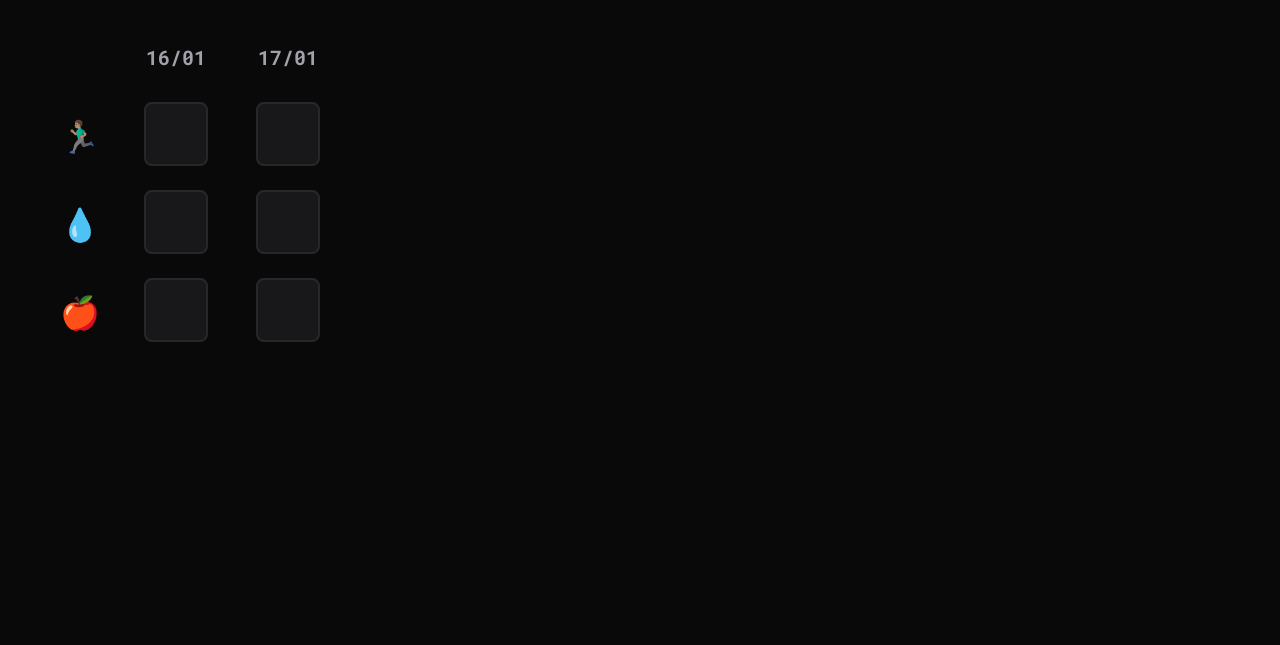
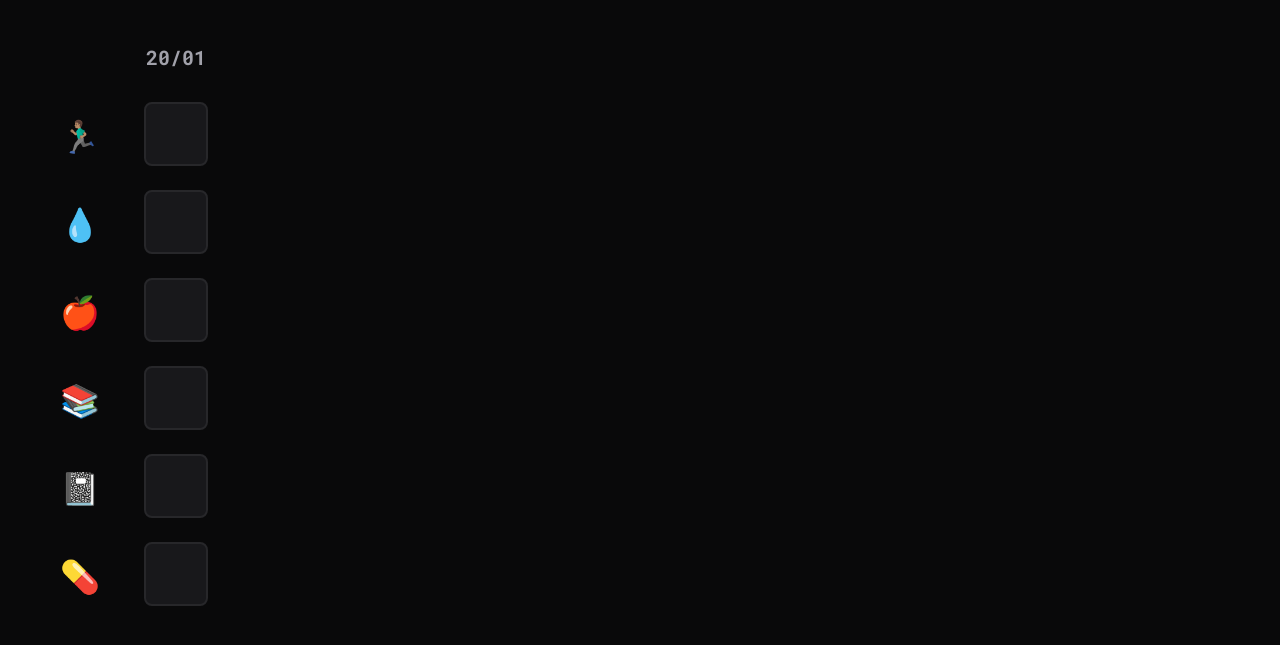
Before and after one commit to guedesert/habits, a plain HTML site: page index.html in a window 1280 px wide. Both pictures are taken after a click on the button "Registrar o meu dia". Shown: the part 135-780 px from the top of the page. Drawn offline with Linux system fonts and the light colour scheme.

Commit message:
Atualizado 20 de jan. de 2023 às 10:16

````diff
--- /dev/null
+++ b/NLWSetup.js
@@ -0,0 +1,255 @@
+/**
+ * @classdesc This class will be used in NLW #11 Setup and will help students
+ * to create the event's project by simplifying several JS concepts.
+ */
+var NLWSetup = class NLWSetup {
+  /**
+   * Object that contains the data composed by
+   *
+   * **key**: The habit name as the `data-name` of the `.habit` container
+   * **value**: `Array` of days to be checked as done
+   * **day**: Each day must be like the format `MM-DD` _MM: month, DD: day_
+   *
+   *
+   * ```js
+   *  { run: ['01-01', '01-02', '01-06'] }
+   * ```
+   * @private
+   */
+  data = {}
+
+  /**
+   * Array of habits
+   * camelCase: `run, eatFood`
+   * @private
+   */
+  habits = []
+
+  /**
+   * `new Set()` of days to build the display of habits by days
+   * @private
+   */
+  days = new Set()
+
+  /**
+   * You must build the `HTML` structure like this
+   *
+   * ```html
+   * <form>
+   *   <div class="habits">
+   *     <div class="habit" data-name="run">🏃🏽‍♂️</div>
+   *     <div class="habit" data-name="water">💧</div>
+   *     <div class="habit" data-name="food">🍎</div>
+   *   </div>
+   *
+   *   <div class="days"></div>
+   * </form>
+   * ```
+   *
+   * Example of usage
+   *
+   * ```js
+   * const form = document.querySelector('form')
+   * const nlwSetup = new NLWSetup(form)
+   * ```
+   *
+   * @param {HTMLFormElement} form
+   *
+   */
+  constructor(form) {
+    this.form = form
+    this.daysContainer = this.form.querySelector(".days")
+    this.form.addEventListener("change", () => this.#update())
+    this.createHabits()
+    this.load()
+  }
+
+  /**
+   * It will load the internal [data](#data) and [render the layout](#renderLayout)
+   *
+   */
+  load() {
+    const hasData = Object.keys(this.data).length > 0
+    if (!hasData) return
+
+    this.#registerDays()
+    this.renderLayout()
+  }
+
+  #registerDays() {
+    Object.keys(this.data).forEach((key) => {
+      this.data[key].forEach((date) => {
+        this.days.add(date)
+      })
+    })
+  }
+
+  /**
+   * Will render the layout by checking the registered days of the habits data
+   * Each day that was included in the habits data, will be checked in the input layout
+   *
+   * The `<div class="days"></div>` container will be filled with html,
+   * repeating the .day container for every day registered
+   *
+   * example
+   ```html
+    <div class="day">
+        <div>01/01</div>
+        <input type="checkbox" name="run" value="01/01"/>
+        <input type="checkbox" name="water" value="01/01"/>
+        <input type="checkbox" name="food" value="01/01"/>
+    </div>
+   ```
+   *
+   */
+  renderLayout() {
+    this.daysContainer.innerHTML = ""
+    for (let date of this.#getSortedDays()) {
+      const [month, day] = date.split("-")
+      this.#createDayElement(day + "/" + month)
+    }
+  }
+
+  createHabits() {
+    this.form
+      .querySelectorAll(".habit")
+      .forEach((habit) => this.#addHabit(habit.dataset.name))
+  }
+
+  /**
+   * @param {string} habit
+   * camelCase: `run, eatFood`
+   * @return {NLWHabits} this
+   */
+  #addHabit(habit) {
+    this.habits = [...this.habits, habit]
+    return this
+  }
+
+  /**
+   * @param {string} date `DD/MM`
+   * - `DD` day with 2 digits (01-31)
+   * - `MM` month with 2 digits (01-12)
+
+   * @return {string} `MM-DD`
+   */
+  #getFormattedDate(date) {
+    const [day, month] = date.split("/")
+    return month + "-" + day
+  }
+
+  /**
+   * Get form input values by input name,
+   * and format an object:
+   * - ` { inputName: ["value1", "valueN", ...]} `
+   *
+   * Add the object to this.data
+   */
+  #update() {
+    const formData = new FormData(this.form)
+    const prepareData = {}
+    for (let habit of this.habits) {
+      prepareData[habit] = formData.getAll(habit)
+    }
+
+    this.setData(prepareData)
+  }
+
+  /**
+   * The data to build the habits table
+   *
+   * Example of usage
+   *
+   * ```js
+   * const data = {
+   *   run: ['01-01', '01-02', '01-06'],
+   *   water: ['01-04', '01-05'],
+   *   food: ['01-01', '01-03'],
+   * }
+   *
+   * nlwSetup.setData(data)
+   * ```
+   *
+   * @param {object} data Object that contains the data composed by
+   *
+   * - key: The habit name as the `data-name` of the `.habit` container
+   * - value: `Array` of days to be checked as done
+   *
+   * _Each day must be like the format `MM-DD`
+   * where `MM`: is the month and `DD`: is the day_
+   *
+   * ```js
+   *  { run: ['01-01', '01-02', '01-06'] }
+   * ```
+   */
+  setData(data) {
+    if (!data) {
+      throw "Object data is needed { habitName: [...days: string]"
+    }
+    this.data = data
+  }
+
+  #getSortedDays() {
+    return [...this.days].sort()
+  }
+
+  /**
+   * Check if day already exists in the set of days
+   *
+   * example of usage
+   * ```js
+   * nlwSetup.dayExists('31/12') // true or false
+   * ```
+   *
+   * @param {string} date `DD/MM`
+   * - `DD` day with 2 digits (01-31)
+   * - `MM` month with 2 digits (01-12)
+   *
+   * @return {boolean}
+   */
+  dayExists(date) {
+    const formattedDate = this.#getFormattedDate(date)
+    return [...this.days].includes(formattedDate)
+  }
+  /**
+   * Add a day to registered days and render the layout after that
+   *
+   * example of usage
+   * ```
+   * nlwSetup.addDay('31/12')
+   * ```
+   * @param {string} date `DD/MM`
+   * - `DD` day with 2 digits (01-31)
+   * - `MM` month with 2 digits (01-12)
+   */
+  addDay(date) {
+    if (!date || !date?.includes("/")) return
+    if (this.dayExists(date)) return
+    this.days.add(this.#getFormattedDate(date))
+    this.renderLayout()
+  }
+
+  /**
+   * @param {string} date `DD/MM`
+   * - `DD` day with 2 digits (01-31)
+   * - `MM` month with 2 digits (01-12)
+   */
+  #createDayElement(date) {
+    const divDay = document.createElement("div")
+    divDay.setAttribute("class", "day")
+    divDay.innerHTML = `<div>${date}</div>` + this.createCheckboxes(date)
+    this.daysContainer.append(divDay)
+  }
+
+  createCheckboxes(date) {
+    const formattedDate = this.#getFormattedDate(date)
+    let checkboxes = ""
+    for (let habit of this.habits) {
+      checkboxes += `<input
+        type="checkbox" name="${habit}" value="${formattedDate}"
+        ${this.data[habit]?.includes(formattedDate) && "checked"}/>`
+    }
+
+    return checkboxes
+  }
+}
--- a/index.html
+++ b/index.html
@@ -17,33 +17,26 @@
       <img src="./assets/logo.svg" alt="Logomarca do aplicativo Habits" />
       <button>
         <img src="./assets/mais.svg" alt="Ícone sinal de mais roxo" />
-        Registrar o meu dia
+        <div>
+          Registrar o meu dia
+        </div>
       </button>
     </header>
     <!--Formulário para preenchimento dos hábitos-->
-    <form id="form-habitos">
+    <form id="form-habits">
       <!--Caixa com a listagem dos hábitos representados por emojis-->
-      <div class="habitos">
-        <div class="habito">🏃🏽‍♂️</div>
-        <div class="habito">💧</div>
-        <div class="habito">🍎</div>
+      <div class="habits">
+        <div class="habit" data-name="exercises">🏃🏽‍♂️</div>
+        <div class="habit" data-name="water">💧</div>
+        <div class="habit" data-name="healthy-food">🍎</div>
+        <div class="habit" data-name="reading">📚</div>
+        <div class="habit" data-name="journal">📓</div>
+        <div class="habit" data-name="medicines">💊</div>
       </div>
       <!--Caixa com os dias onde serão registrados os hábitos contidos na caixa anterior-->
-      <div class="dias">
-        <!--Caixa com apenas 1 dia-->
-        <div class="dia">
-          <div>16/01</div>
-          <input type="checkbox" name="exercicio" />
-          <input type="checkbox" name="agua" />
-          <input type="checkbox" name="alimentacao" />
-        </div>
-        <div class="dia">
-          <div>17/01</div>
-          <input type="checkbox" name="exercicio" />
-          <input type="checkbox" name="agua" />
-          <input type="checkbox" name="alimentacao" />
-        </div>
-      </div>
+      <div class="days"></div>
     </form>
+    <script src="./NLWSetup.js" ></script>
+    <script src="./script.js"></script>
   </body>
 </html>
--- /dev/null
+++ b/script.js
@@ -0,0 +1,25 @@
+const form = document.querySelector("#form-habits")
+const nlwSetup = new NLWSetup(form)
+const button = document.querySelector("header button")
+
+button.addEventListener("click", add)
+form.addEventListener("change", save)
+
+function add() {
+  const today = new Date().toLocaleDateString("pt-br").slice(0, -5)
+  const dayExists = nlwSetup.dayExists(today)
+  if (dayExists) {
+    alert("Opa! Parece que o dia " + today + " já está aí. 🤔")
+    return
+  }
+  nlwSetup.addDay(today)
+  alert("Você já pode adicionar seus hábitos de hoje. 🤗")
+}
+
+function save() {
+  localStorage.setItem("NLWSetup@habits", JSON.stringify(nlwSetup.data))
+}
+
+const data = JSON.parse(localStorage.getItem("NLWSetup@habits")) || {}
+nlwSetup.setData(data)
+nlwSetup.load()
--- a/style.css
+++ b/style.css
@@ -11,10 +11,13 @@ body {
 }
 
 header {
+  position: fixed;
+  width: 100%;
   display: flex;
   align-items: center;
   justify-content: space-between;
   padding: 48px;
+  background-color: #09090A;
 }
 
 button {
@@ -32,19 +35,20 @@ button {
   line-height: 125%;
 }
 
-#form-habitos {
+#form-habits {
   display: flex;
-  padding: 0 48px;
+  padding: 180px 48px 48px;
+  width: fit-content;
 }
 
-.habitos {
+.habits {
   margin-top: 60px;
   display: flex;
   flex-direction: column;
   gap: 24px;
 }
 
-.habito {
+.habit {
   width: 64px;
   height: 64px;
   font-size: 32px;
@@ -53,19 +57,19 @@ button {
   justify-content: center;
 }
 
-.dias {
+.days {
   display: flex;
   gap: 48px;
   margin-left: 32px;
 }
 
-.dia {
+.day {
   display: flex;
   flex-direction: column;
   gap: 24px;
 }
 
-.dia div {
+.day div {
   margin-bottom: 8px;
   font-family: 'Roboto Mono';
   font-size: 20px;
@@ -88,3 +92,8 @@ input:checked {
   background: #3B82F6;
   border: 2px solid #60A5FA;
 }
+@media (max-width: 570px) {
+  button div {
+    display: none;
+  }
+}
````
Also changed, not shown: assets/capa.svg.
